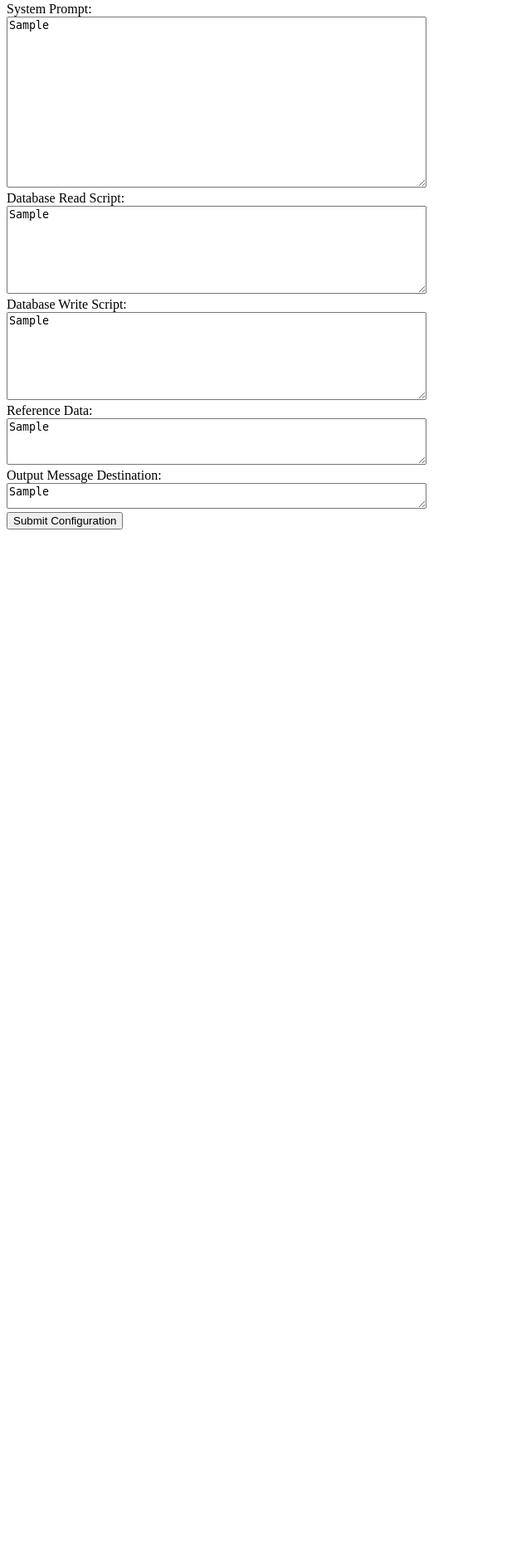
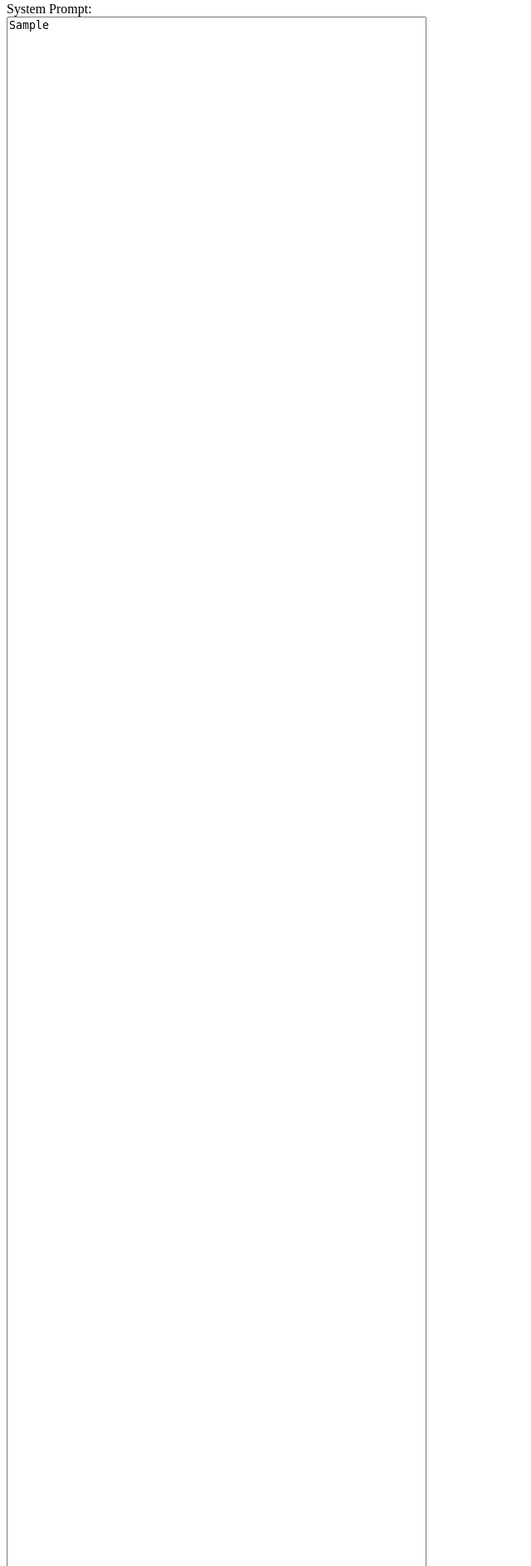
Before and after one commit to stuarth-afk/AI_Project_1, a Flask app: template templates/page_1.html in a window 1280 px wide. Shown: the part 630-2517 px from the top of the page at 83% size, without its empty margins (0-640 px from the left). Before the commit the page ends 1268 px from the top, so only its background shows below. Run offline with Flask 3, Linux system fonts and the light colour scheme; the template is opened without the code that fills it: most values are stand-ins (such as "Sample title", 1, 10 or a date in 2020); parts of the project's set-up code (start-up, migrations or seed data) failed here and were passed over; some libraries are stand-ins or nearby versions.

Commit message:
Update page_1.html
increased size of system Prompt

```diff
--- a/templates/page_1.html
+++ b/templates/page_1.html
@@ -26,7 +26,7 @@
   <textarea id="ai_model" name="ai_model" style="width: 500px; height: 25px;" autocomplete="off">{{ bot.ai_model }}</textarea><br>
 
   <label for="system_prompt">System Prompt:</label><br>
-  <textarea id="system_prompt" name="system_prompt" style="width: 500px; height: 200px;" autocomplete="off">{{ bot.system_prompt }}</textarea><br>
+  <textarea id="system_prompt" name="system_prompt" style="width: 500px; height: 3000px;" autocomplete="on">{{ bot.system_prompt }}</textarea><br>
 
   <label for="db_read_script">Database Read Script:</label><br>
   <textarea id="db_read_script" name="db_read_script" style="width: 500px; height: 100px;" autocomplete="off">{{ bot.db_read_script }}</textarea><br>
```
